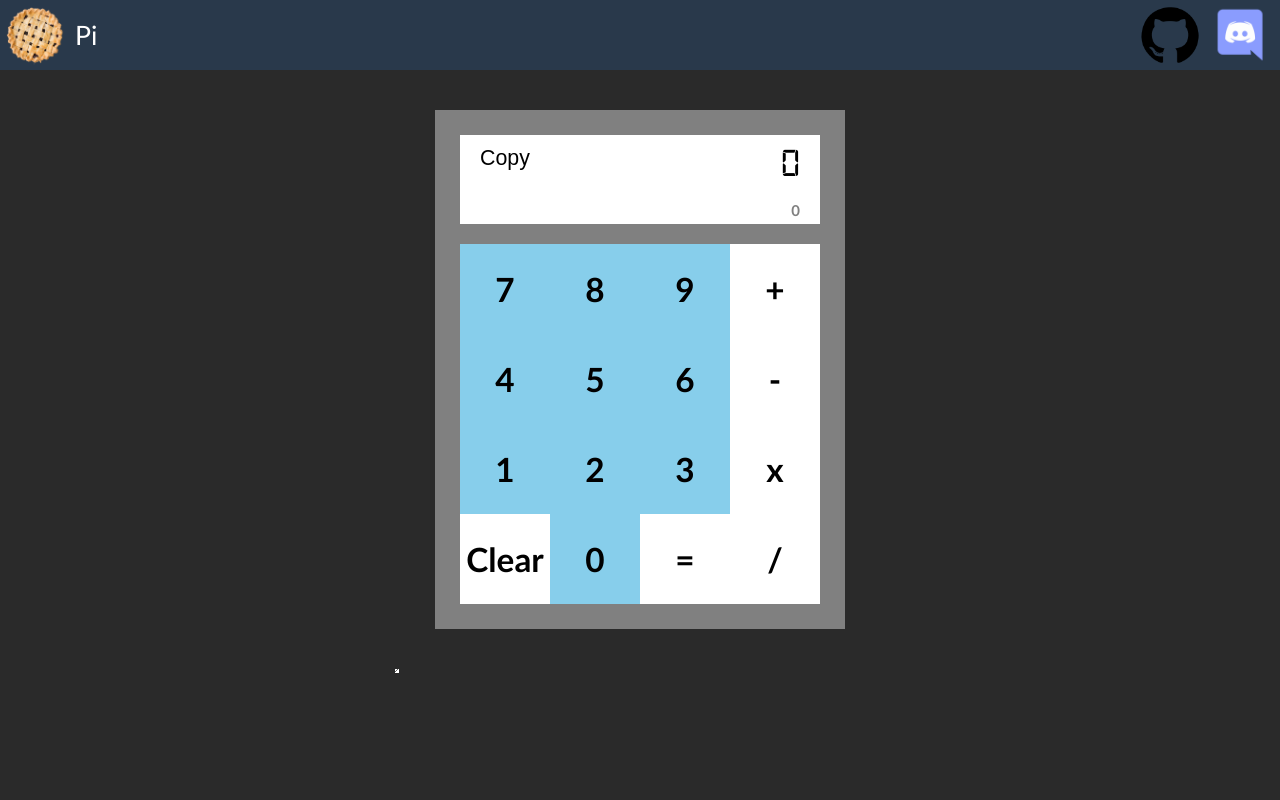
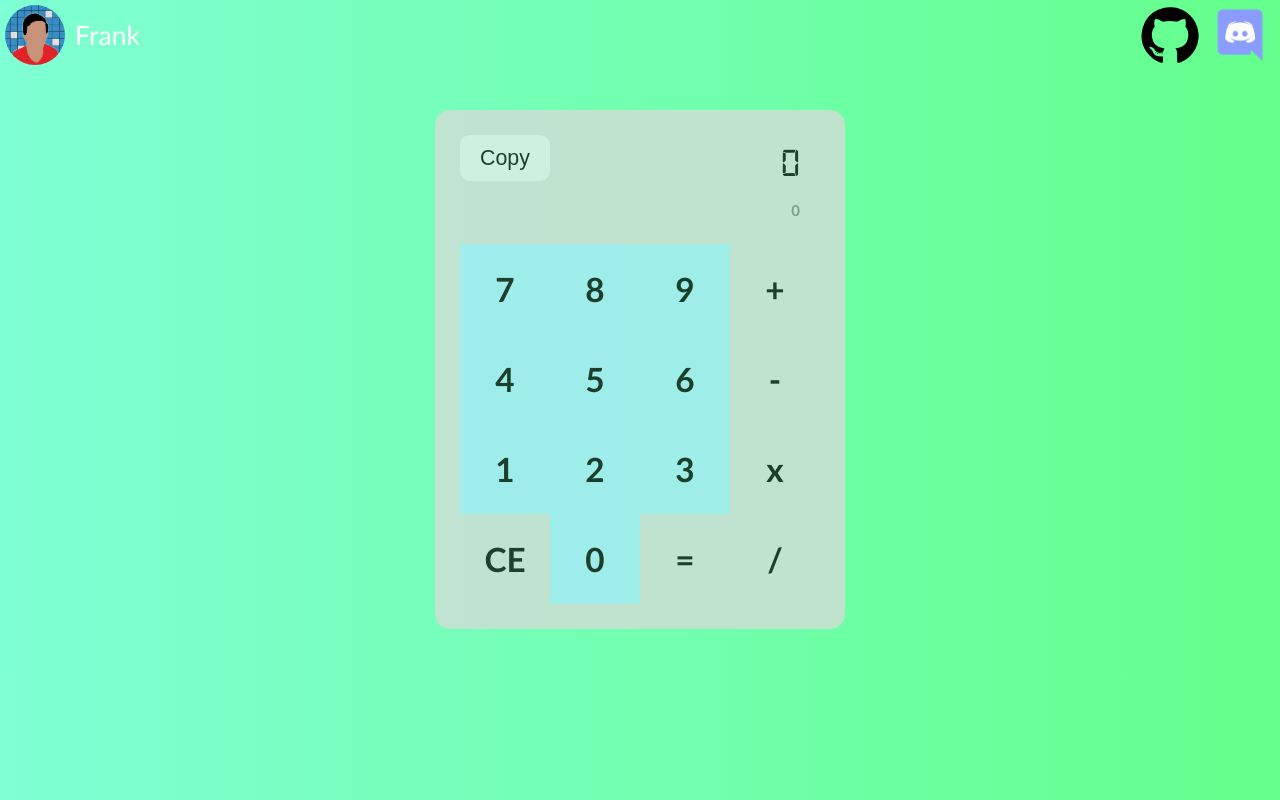
Before and after one commit to FrankR-7/FrankR-7.github.io, a plain HTML site: page calc/index.html in a window 1280 px wide. Drawn offline with Linux system fonts and the light colour scheme.

Commit message:
Calc visual revamp

```diff
--- a/calc/index.html
+++ b/calc/index.html
@@ -8,10 +8,10 @@
 </head>
 <body>
     <header>
-        <div class="logo">
-            <img src="pi.png" alt="pie">
-            <p>Pi</p>
-        </div>
+        <a href="https://frankr-7.github.io" class="logo">
+            <img src="Profile.jpg" alt="face">
+            <p>Frank</p>
+        </a>
         <nav class="refs">
             <div>
                 <a href="https://github.com/FrankR-7" target="_blank">
@@ -48,7 +48,7 @@
                 <div class="num" id="2"><p>2</p></div>
                 <div class="num" id="3"><p>3</p></div>
                 <div class="operator" id="multi"><p>x</p></div>
-                <div class="operator" id="ce"><p>Clear</p></div>
+                <div class="operator" id="ce"><p>CE</p></div>
                 <div class="num" id="0"><p>0</p></div>
                 <div class="operator" id="equal"><p>=</p></div>
                 <div class="operator" id="div"><p>/</p></div>
--- a/calc/styles.css
+++ b/calc/styles.css
@@ -7,7 +7,7 @@
 }
 
 body {
-    background-color: rgb(42, 42, 42);
+    background-image: linear-gradient(to right, aquamarine, rgb(100, 255, 139));
     font-family: 'Trebuchet MS', 'Lucida Sans Unicode', 'Lucida Grande', 'Lucida Sans', Arial, sans-serif;
     margin: 0;
 }
@@ -18,26 +18,34 @@ header {
     left: 0;
     display: flex;
     justify-content: space-between;
-    background-color: rgb(41, 57, 75);
+    background: none;
     height: 60px;
     padding: 5px;
     color: white;
     font-size: 20pt;
 }
 
-header div {
+.logo {
     display: flex;
     justify-content: space-between;
     align-items: center;
+    text-decoration: none;
 }
 
-header div img {
+.logo img, .refs img {
     height: 60px;
     margin-right: 10px;
 }
 
-header div p {
+.logo img {
+    border-radius: 50%;
+}
+
+.logo p{
     margin: 0;
+
+    color: white;
+
 }
 
 .refs {
@@ -57,12 +65,15 @@ section {
 .calc {
     margin: 40px;
     padding: 25px;
-    background-color: gray;
+    background-color: rgb(218, 218, 218);
     width: 360px;
+    opacity: 75%;
+    border-radius: 15px;
 }
 
 .screen, .key {
-    background-color: white;
+    border-radius: 15px;
+    background: none;
 }
 
 .screen h1 {
@@ -118,19 +129,19 @@ section {
 }
 
 .key div:hover {
-    background-color: #b8fafa;
+    background-color: #79d6d6d2;
     cursor: pointer;
     margin-top: -8%;
     padding-bottom: 8%;
-    border-radius: 10px 10px 0 0;
+    border-radius: 10px;
 }
 
 .num {
-    background-color: skyblue;
+    background-color: rgb(174, 231, 253);
 }
 
-.operator {
-    background-color: white;
+#ce:hover {
+    background-color: rgb(255, 113, 113);
 }
 
 #copy {
@@ -138,13 +149,14 @@ section {
     height: 0;
     border: none;
     outline: none;
+    opacity: 0;
 }
 
 button {
-    border-bottom-right-radius: 10px;
+    border-radius: 10px;
     font-size: 16pt;
     border: none;
-    background-color: white;
+    background-color: rgba(255, 255, 255, 0.5);
     transition: background 0.15s ease-in-out, font-size 0.15s ease-in-out;
     width: 90px;
 }
```
Also changed, not shown: calc/Profile.jpg (added).
